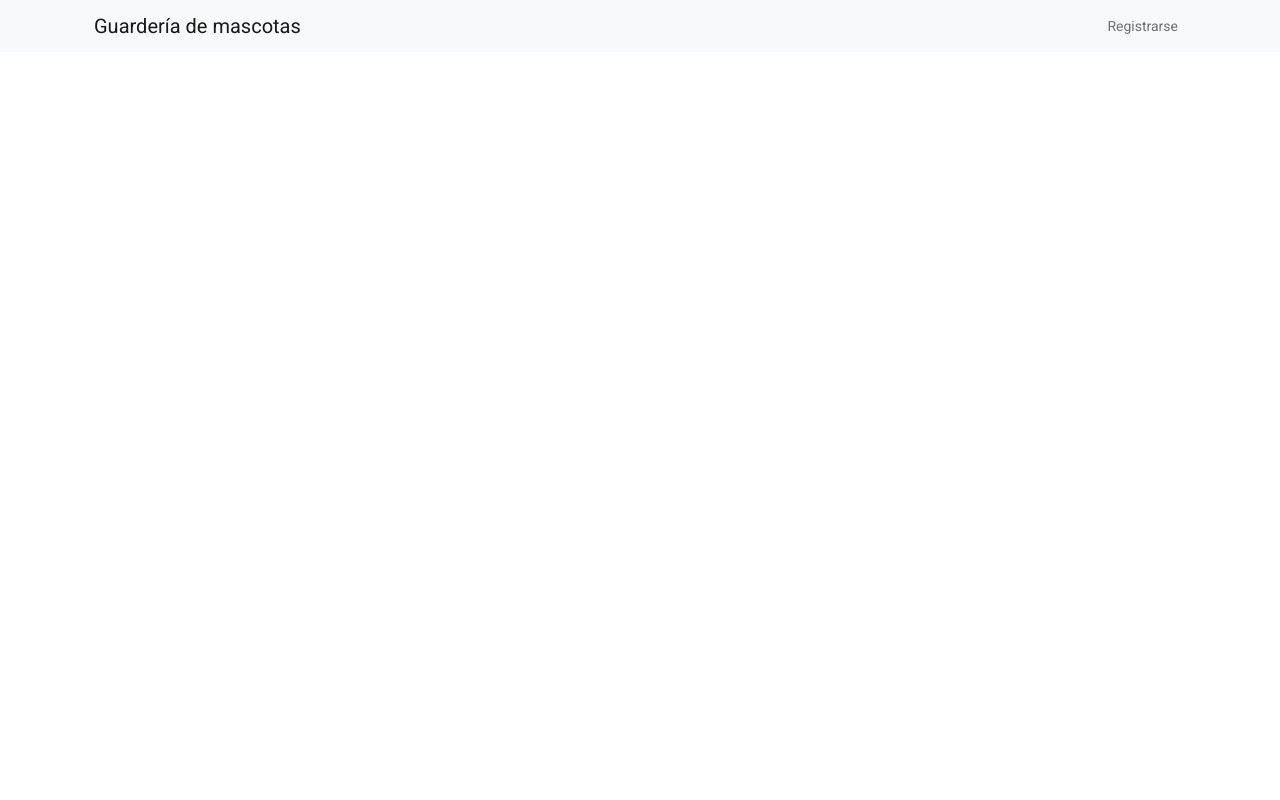
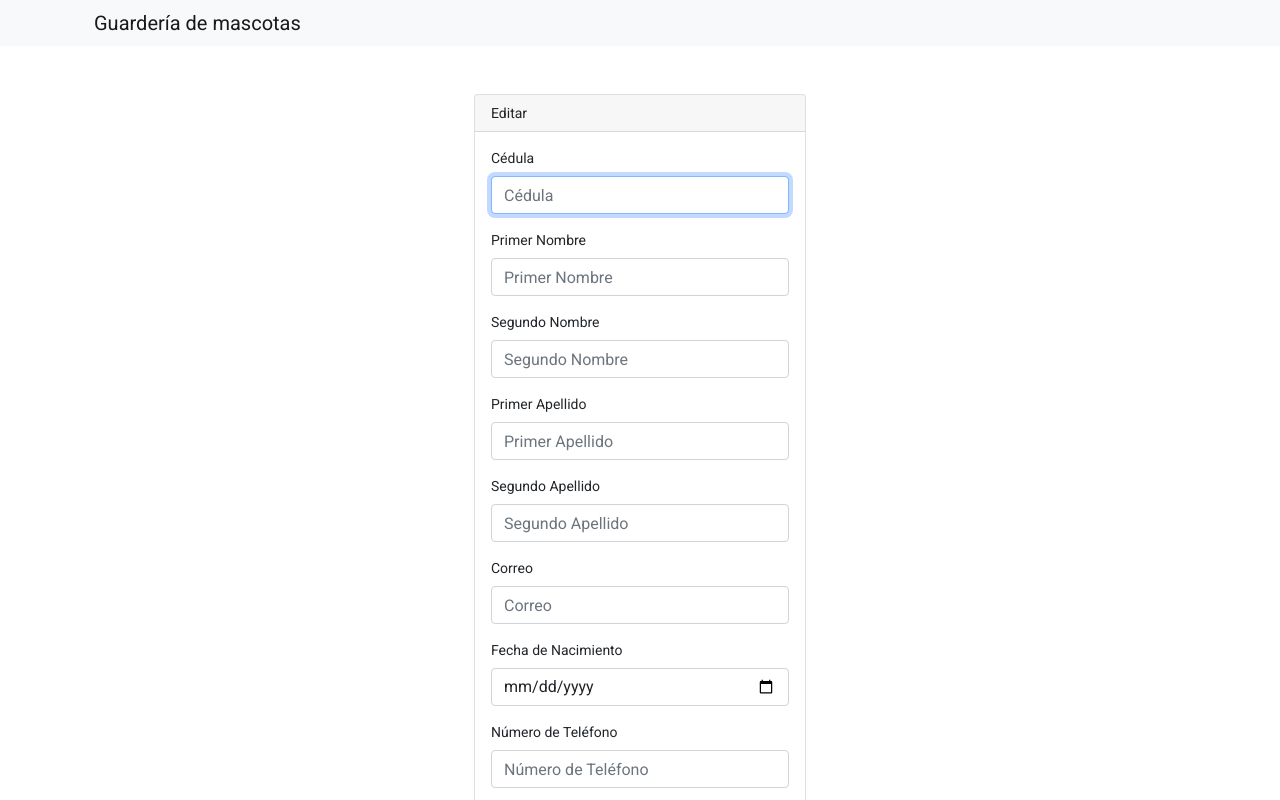
Before and after one commit to Fel-Cas/frontend-guarderia, an Angular app: page /edit-empleado/1 in a window 1280 px wide. Before the commit this address led to /. Shown: the top 800 px of the page. Built offline with nearby package versions, Linux system fonts and the light colour scheme; no server answers.

Commit message:
actualizando empleado

```diff
--- a/src/app/app-routing.module.ts
+++ b/src/app/app-routing.module.ts
@@ -32,7 +32,7 @@ const routes: Routes = [
     component: ListEmpleadoComponent
   },
   {
-    path:'signup/:id',
+    path:'edit-empleado/:id',
     component: SignupComponent
   }
 ];
--- a/src/app/app.component.html
+++ b/src/app/app.component.html
@@ -7,11 +7,11 @@
       </button>
       <div class="collapse navbar-collapse" id="navbarNav">
         <ul class="navbar-nav ml-auto ">
-         <ng-container *ngIf='!service.loggedIn(); else loggedIn'>
-          <li class="nav-item">
-            <a class="nav-link" routerLink='/signup' routerLinkActive='activate'>Registrarse</a>
-          </li>
-        </ng-container>
+          <ng-container *ngIf='!service.loggedIn(); else loggedIn'>
+            <li class="nav-item">
+              <a></a>
+            </li>
+          </ng-container>
         <ng-template #loggedIn>
           <li class="nav-item">
             <a class="nav-link"  routerLink='/list-empleado' routerLinkActive='activate'>Empleados</a>
--- a/src/app/components/list-empleado/list-empleado.component.html
+++ b/src/app/components/list-empleado/list-empleado.component.html
@@ -70,7 +70,7 @@
         <td>{{ empleado.salary}}</td>
         <td>{{ empleado.role}}</td>
         <td>
-            <i [routerLink]="['/signup', empleado.id]" class="fas fa-edit text-primary"></i>
+            <i [routerLink]="['/edit-empleado', empleado.id]" class="fas fa-edit text-primary"></i>
             <i class="fas fa-trash text-danger"></i>
         </td>
       </tr>
--- a/src/app/components/sigin/sigin.component.ts
+++ b/src/app/components/sigin/sigin.component.ts
@@ -21,7 +21,7 @@ export class SiginComponent implements OnInit {
     this.service.signIn(this.user).subscribe(res=>{
         console.log(res)
         localStorage.setItem('token',res['token']);
-        this.router.navigate(['/signup']);
+        this.router.navigate(['/list-empleado']);
     },err=>{
       console.log(err)
     })
--- a/src/app/components/signup/signup.component.html
+++ b/src/app/components/signup/signup.component.html
@@ -2,49 +2,49 @@
   <div class="col-md-4 mx-auto">
     <div class="card">
       <div class="card-header">
-        Registrarse
+        {{accion}}
       </div>
       <div class="card-body">
         <form (ngSubmit)='signUp()' [formGroup]="empleadoForm">
           <div class="form-group">
-            <label for="user">Cédula</label>
-            <input type="text"  name='user' class="form-control" placeholder="Cédula" required autofocus>
+            <label for="id">Cédula</label>
+            <input type="text"  formControlName='id' class="form-control" placeholder="Cédula" required autofocus>
           </div>
           <div class="form-group">
             <label for="firstName">Primer Nombre</label>
-            <input type="text" name='firstName' class="form-control" placeholder="Primer Nombre" required >
+            <input type="text" formControlName='firstName' class="form-control" placeholder="Primer Nombre" required >
           </div>
           <div class="form-group">
             <label for="secondName">Segundo Nombre</label>
-            <input type="text" name='secondName' class="form-control" placeholder="Segundo Nombre">
+            <input type="text" formControlName='secondName' class="form-control" placeholder="Segundo Nombre">
           </div>
           <div class="form-group">
             <label for="lastnames">Primer Apellido</label>
-            <input type="text" name='firstLastName'  class="form-control" placeholder="Primer Apellido" required >
+            <input type="text" formControlName='firstlastName'  class="form-control" placeholder="Primer Apellido" required >
           </div>
           <div class="form-group">
             <label for="secondLastName">Segundo Apellido</label>
-            <input type="text" name='secondLastName'  class="form-control" placeholder="Segundo Apellido">
+            <input type="text" formControlName='secondlastName'  class="form-control" placeholder="Segundo Apellido">
           </div>
           <div class="form-group">
             <label for="email">Correo</label>
-            <input type="email" name='email'  class="form-control" placeholder="Correo" required >
+            <input type="email" formControlName='email'  class="form-control" placeholder="Correo" required >
           </div>
           <div class="form-group">
             <label for="birthday">Fecha de Nacimiento</label>
-            <input type="date" name='secondLastName'  class="form-control" placeholder="Fecha de Nacimiento" required >
+            <input type="date" formControlName='birthday'  class="form-control" placeholder="Fecha de Nacimiento" required >
           </div>
           <div class="form-group">
             <label for="tel">Número de Teléfono</label>
-            <input type="text" name='tel'  class="form-control" placeholder="Número de Teléfono" required>
+            <input type="text" formControlName='phoneNumber'  class="form-control" placeholder="Número de Teléfono" required>
           </div>
           <div class="form-group">
             <label for="salary">Salario</label>
-            <input type="number" name='salary'  class="form-control" placeholder="Salario" required>
+            <input type="number" formControlName='salary'  class="form-control" placeholder="Salario" required>
           </div>
           <div class="form-group">
-            <label for="password">Role</label>
-            <input type="text" name='password' class="form-control" placeholder="Rol" required >
+            <label for="role">Role</label>
+            <input type="text" formControlName='role' class="form-control" placeholder="Rol" required >
           </div>
           <div class="text-center">
             <input type="submit" value="Enviar" class="btn btn-primary btn-block">
--- a/src/app/components/signup/signup.component.ts
+++ b/src/app/components/signup/signup.component.ts
@@ -1,7 +1,8 @@
 import { Component, OnInit } from '@angular/core';
 import { AuthService } from '../../service/auth/auth.service';
 import { ActivatedRoute, Router } from '@angular/router';
-import { FormGroup } from '@angular/forms';
+import { FormControl, FormGroup } from '@angular/forms';
+import { EmpleadosService } from 'src/app/service/empleados/empleados.service';
 
 
 @Component({
@@ -10,7 +11,18 @@ import { FormGroup } from '@angular/forms';
   styleUrls: ['./signup.component.css']
 })
 export class SignupComponent implements OnInit {
-  empleadoForm: FormGroup;
+  empleadoForm=new FormGroup({
+    id: new FormControl(),
+    firstName: new FormControl(),
+    secondName: new FormControl(),
+    firstlastName: new FormControl(),
+    secondlastName: new FormControl(),
+    email:new FormControl(),
+    birthday: new FormControl(),
+    phoneNumber: new FormControl(),
+    salary:new FormControl(),
+    role:new FormControl()
+  });
   accion = 'Registrarse';
   id: string | null;
 
@@ -28,7 +40,8 @@ export class SignupComponent implements OnInit {
   }
   constructor(private authService:AuthService,
     private router:Router,
-    private aRouter: ActivatedRoute) {
+    private aRouter: ActivatedRoute,
+    private empleadoService: EmpleadosService) {
       this.id= this.aRouter.snapshot.paramMap.get('id');
     }
 
@@ -38,7 +51,17 @@ export class SignupComponent implements OnInit {
   signUp(){
     const salario = parseInt(this.empleado.salary, 10);
     console.log(salario);
-    this.authService.signUp(this.empleado).subscribe(
+    if(this.id !== null){
+      this.empleadoService.actualizarEmpleado(this.id, this.empleadoForm.value).subscribe(
+        data => {
+          console.log(data)
+        },
+        err => {
+          console.log(err);
+        }
+      )
+    } else {
+      this.authService.signUp(this.empleadoForm.value).subscribe(
         res=>{
           this.router.navigate(['/signup'])
         },
@@ -47,24 +70,25 @@ export class SignupComponent implements OnInit {
         }
       )
     }
+  }
 
   esEditar() {
     if(this.id !== null) {
       this.accion = 'Editar';
       this.authService.obtenerEmpleado(this.id).subscribe(data => {
         console.log(data.empleado.id);
-        /*this.empleadoForm.setValue({
+        this.empleadoForm.setValue({
           id: data.empleado.id,
           firstName: data.empleado.firstName,
           secondName: data.empleado.secondName,
           firstlastName: data.empleado.firstlastName,
           secondlastName: data.empleado.secondlastName,
-          email: data.empelado.email,
+          email: data.empleado.email,
           salary: data.empleado.salary,
           birthday: data.empleado.birthday,
           phoneNumber: data.empleado.phoneNumber,
           role: data.empleado.role
-        })*/
+        })
       })
     }
   }
--- /dev/null
+++ b/src/app/service/empleados/empleados.service.ts
@@ -0,0 +1,30 @@
+import { HttpClient } from '@angular/common/http';
+import { Injectable } from '@angular/core';
+import { Router } from '@angular/router';
+import { Observable } from 'rxjs';
+
+@Injectable({
+  providedIn: 'root'
+})
+export class EmpleadosService {
+
+  //private url='https://back-pets.herokuapp.com';
+  private url='http://localhost:3000';
+
+  constructor(private http:HttpClient,private router:Router) {
+
+  }
+
+  actualizarEmpleado(id: string, datos: any){
+    return this.http.put(this.url+"/api-empleado/empleados/"+id, datos);
+  }
+  getEmpleados(): Observable<any>{
+    return this.http.get(this.url+'/api-empleado/empleados');
+  }
+  obtenerEmpleado(id: string): Observable<any> {
+    return this.http.get(this.url+ '/api-empleado/empleados/' + id);
+  }
+  crearEmpleado(user){
+    return this.http.post(this.url+'/api-empleado/empleados',user);
+  }
+}
```
Also changed, not shown: src/app/service/mascotas/mascotas.service.ts (added, +9 -0 lines), 2 other files (tests, documents, lock files or other folders). Lines whose indentation alone changed are shown as unchanged.
